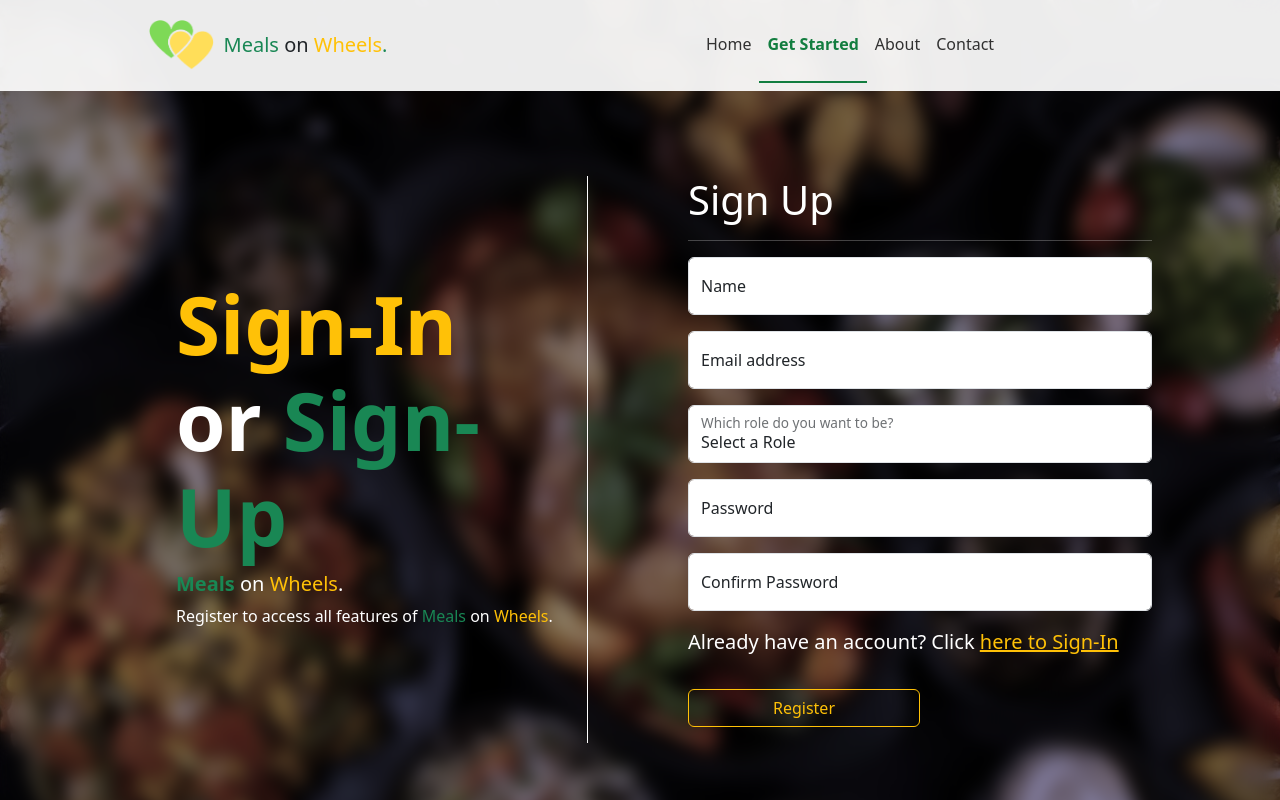
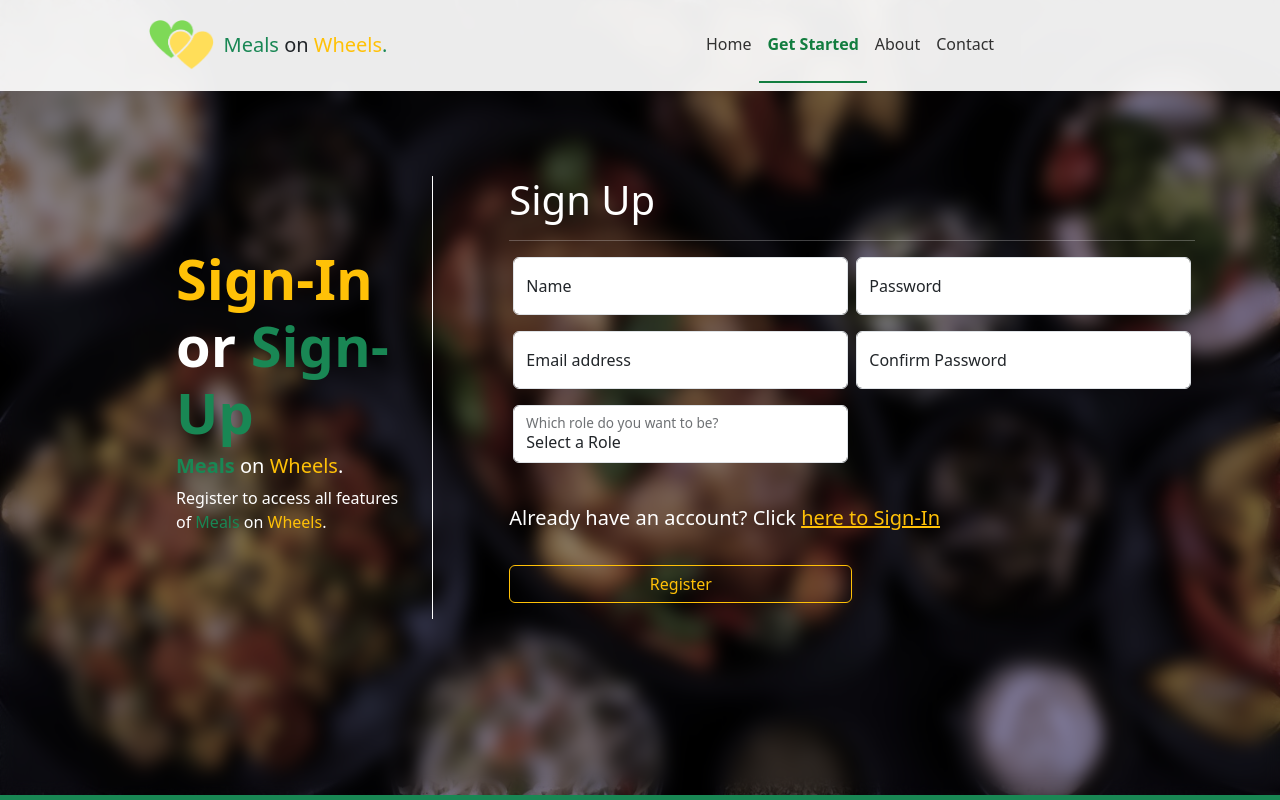
Before and after one commit to Yuda531/Meals-on-Wheels, a React (Create React App) app in the folder Front-End/: page /getStarted in a window 1280 px wide. Shown: the top 800 px of the page. Built offline with nearby package versions, Linux system fonts and the light colour scheme.

Commit message:
updateFrontEnd

```diff
--- a/Front-End/src/components/LoginOrRegis.jsx
+++ b/Front-End/src/components/LoginOrRegis.jsx
@@ -21,6 +21,9 @@ const LoginOrRegis = () => {
   const [loginName, setLoginName] = useState('');
   const [loginPassword, setPasswordLogin] = useState('');
   const [roleId, setRoleId] = useState('');
+  const [driverName, setDriverName] = useState('');
+  const [driverPlate, setDriverPlate] = useState('');
+  const [isLicensed, setLicensed] = useState('');
   const [isActive, setActive] = useState('');
   const [confirmPassword, setConfirmPassword] = useState('');
   const [passwordError, setPasswordError] = useState(false);
@@ -74,36 +77,6 @@ const LoginOrRegis = () => {
 
 
 
-
-
-
-
-
-
-
-
-
-
-
-
-
-
-
-
-
-
-
-
-
-
-
-
-
-
-
-
-
-
     // REGIS
     const handleSubmit = (e) => {
       e.preventDefault();
@@ -113,15 +86,38 @@ const LoginOrRegis = () => {
         return;
       }
 
+      if(isLicensed === null){
+        setLicensed(false);
+      } else {
+        setLicensed(true)
+      }
+
       const user = {
         name: name,
         email: email,
-        roleId: roleId, // Updated to use roleId state
         password: password,
+        roleId: roleId
       };
 
+      let data = {
+        userDTO: user
+      };
+
+      if (roleId === 3) {
+        const caregiverData = {
+          driverName: driverName,
+          driverPlate: driverPlate,
+          isLicensed: isLicensed
+        };
+
+        data = {
+          ...data,
+          caregiver: caregiverData
+        };
+      }
+
       axios
-        .post('http://localhost:8080/user/register', user)
+        .post('http://localhost:8080/user/register', data)
         .then((response) => {
           alert('Registration Successful');
           window.location.href = '/login';
@@ -131,7 +127,9 @@ const LoginOrRegis = () => {
           alert('Error Occurred');
           console.error(error);
         });
+
     };
+
 
 
   const handleClick = () => {
@@ -147,8 +145,12 @@ const LoginOrRegis = () => {
     setShowReplacement(false);
   };
 
+
+
+
+
   return (
-    <div className="col-6">
+    <div style={{maxHeight:"560px", overflow:"auto"}} className="col-9 teams">
 
 
 
@@ -157,7 +159,10 @@ const LoginOrRegis = () => {
           <h1 className="display-6 text-white">Sign Up</h1>
           <hr className="border-white" />
           <form className="col-12" onSubmit={handleSubmit}>
-            <div className="form-floating mb-3">
+
+            <div className="d-flex col-12">
+              <div className="col-6 px-1 mx-auto">
+              <div className="form-floating col-12 mb-3">
               <input
                 type="text"
                 className="form-control"
@@ -169,7 +174,7 @@ const LoginOrRegis = () => {
               />
               <label htmlFor="name">Name</label>
             </div>
-            <div className="form-floating mb-3">
+            <div className="form-floating col-12 mb-3">
               <input
                 type="email"
                 className="form-control"
@@ -181,7 +186,7 @@ const LoginOrRegis = () => {
               />
               <label htmlFor="email">Email address</label>
             </div>
-            <div className="form-floating mb-3">
+            <div className="form-floating col-12 mb-3">
               <select
                 placeholder="Select a Role."
                 id="roleId"
@@ -201,7 +206,10 @@ const LoginOrRegis = () => {
               </select>
               <label htmlFor="roleId">Which role do you want to be?</label>
             </div>
-            <div className="form-floating mb-3">
+              </div>
+
+              <div className="col-6 px-1 mx-auto">
+              <div className="form-floating col-12 mb-3">
               <input
                 type="password"
                 className="form-control"
@@ -213,7 +221,7 @@ const LoginOrRegis = () => {
               />
               <label htmlFor="password">Password</label>
             </div>
-            <div className="form-floating mb-3">
+            <div className="form-floating col-12 mb-3">
               <Form.Control
                 type="password"
                 className="form-control"
@@ -231,7 +239,64 @@ const LoginOrRegis = () => {
                 </Form.Control.Feedback>
               )}
             </div>
+              </div>
+            </div>
 
+
+
+            {roleId === 3 && (
+
+            <div id="details">
+              <p className="display-6 mt-5 text-white">
+              Detail Information
+              </p>
+
+          <hr className="border-white" />
+              <div className="d-flex col-12">
+              <div className="form-floating col-6 px-1 mb-3">
+              <input
+                type="text"
+                className="form-control"
+                id="name"
+                placeholder="Driver Username"
+                value={driverName}
+                onChange={(e) => setDriverName(e.target.value)}
+                required
+              />
+              <label htmlFor="name">Driver Username</label>
+            </div>
+            <div className="form-group form-check">
+              <p className="lead text-white">Are you licensed?</p>
+              <div className="px-4">
+              <input value={isLicensed} type="checkbox" className="form-check-input" id="remember" />
+              <label className="form-check-label text-white" htmlFor="remember">
+                Yes, I am
+              </label>
+
+
+              </div>
+
+            </div>
+
+              </div>
+
+            <div className="form-floating col-6 px-1 mb-3">
+              <input
+                type="text"
+                className="form-control"
+                id="name"
+                placeholder="Driver Username"
+                value={driverPlate}
+                onChange={(e) => setDriverPlate(e.target.value)}
+                required
+              />
+              <label htmlFor="name">Police Number</label>
+            </div>
+            </div>
+
+
+            )}
+<br />
             <p className="lead text-white">
               Already have an account? Click{' '}
               <span>
--- a/Front-End/src/components/RegisLogin.jsx
+++ b/Front-End/src/components/RegisLogin.jsx
@@ -5,8 +5,8 @@ function RegisLogin(){
         <div className="body custom-overflow">
             <div className="backblur">
                 <div className="col-12 d-flex p-5">
-                    <div className="col-5 my-auto">
-                        <h1 className="display-1 fw-bold text-white">
+                    <div className="col-3 my-auto">
+                        <h1 className="display-4 fw-bold text-white">
                             <span className="text-warning">Sign-In </span>
                                 or <span className="text-success">Sign-Up</span>
                         </h1>
@@ -18,7 +18,7 @@ function RegisLogin(){
                         <span className="text-success"> Meals</span> on <span className="text-warning">Wheels</span>.
                         </p>
                     </div>
-                    <div className="aboutt mx-4 col-1"></div>
+                    <div className="aboutt ms-4 col-1"></div>
 
                     <LoginOrRegis />
                 </div>
```
